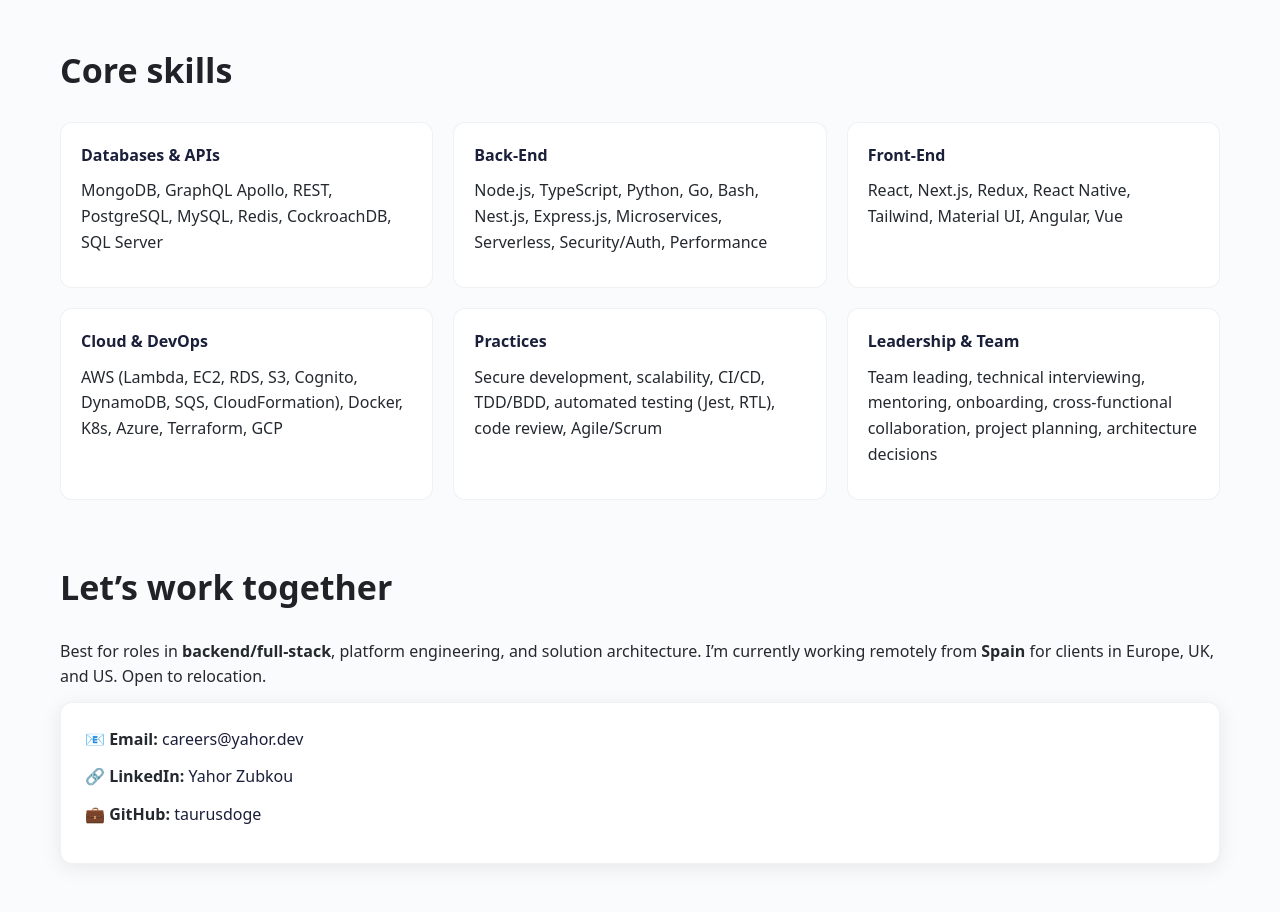
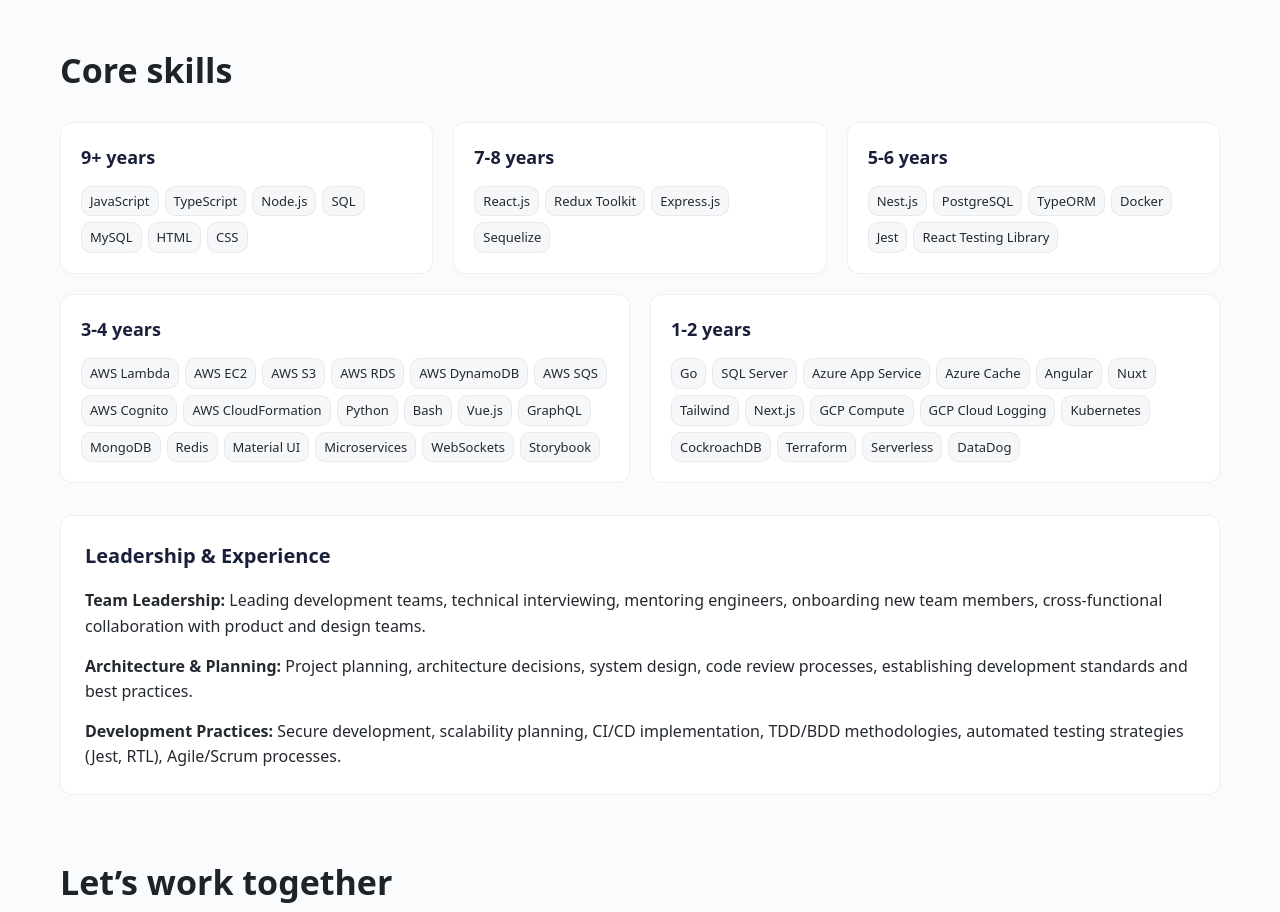
Before and after one commit to taurusdoge/yahor.dev, a plain HTML site: page index.html in a window 1280 px wide. Shown: the part 2820-3732 px from the top of the page. Drawn offline with Linux system fonts and the light colour scheme.

Commit message:
FEATURE: refactor skills section to be skill based.

```diff
--- a/index.html
+++ b/index.html
@@ -304,33 +304,45 @@
 
     <section id="skills" class="skills">
       <h2>Core skills</h2>
-      <div class="skill-columns">
-        <div>
-          <h4>Databases & APIs</h4>
-          <p>MongoDB, GraphQL Apollo, REST, PostgreSQL, MySQL, Redis, CockroachDB, SQL Server</p>
+      <div class="skills-years">
+        <div class="year-block">
+          <h4>9+ years</h4>
+          <div class="tech-list">
+            <span>JavaScript</span><span>TypeScript</span><span>Node.js</span><span>SQL</span><span>MySQL</span><span>HTML</span><span>CSS</span>
+          </div>
         </div>
-        <div>
-          <h4>Back-End</h4>
-          <p>Node.js, TypeScript, Python, Go, Bash, Nest.js, Express.js, Microservices, Serverless, Security/Auth,
-            Performance</p>
+        <div class="year-block">
+          <h4>7-8 years</h4>
+          <div class="tech-list">
+            <span>React.js</span><span>Redux Toolkit</span><span>Express.js</span><span>Sequelize</span>
+          </div>
         </div>
-        <div>
-          <h4>Front-End</h4>
-          <p>React, Next.js, Redux, React Native, Tailwind, Material UI, Angular, Vue</p>
+        <div class="year-block">
+          <h4>5-6 years</h4>
+          <div class="tech-list">
+            <span>Nest.js</span><span>PostgreSQL</span><span>TypeORM</span><span>Docker</span><span>Jest</span><span>React Testing Library</span>
+          </div>
         </div>
-        <div>
-          <h4>Cloud & DevOps</h4>
-          <p>AWS (Lambda, EC2, RDS, S3, Cognito, DynamoDB, SQS, CloudFormation), Docker, K8s, Azure, Terraform, GCP</p>
+        <div class="year-block">
+          <h4>3-4 years</h4>
+          <div class="tech-list">
+            <span>AWS Lambda</span><span>AWS EC2</span><span>AWS S3</span><span>AWS RDS</span><span>AWS DynamoDB</span><span>AWS SQS</span><span>AWS Cognito</span><span>AWS CloudFormation</span><span>Python</span><span>Bash</span><span>Vue.js</span><span>GraphQL</span><span>MongoDB</span><span>Redis</span><span>Material UI</span><span>Microservices</span><span>WebSockets</span><span>Storybook</span>
+          </div>
         </div>
-        <div>
-          <h4>Practices</h4>
-          <p>Secure development, scalability, CI/CD, TDD/BDD, automated testing (Jest, RTL), code review,
-            Agile/Scrum</p>
+        <div class="year-block">
+          <h4>1-2 years</h4>
+          <div class="tech-list">
+            <span>Go</span><span>SQL Server</span><span>Azure App Service</span><span>Azure Cache</span><span>Angular</span><span>Nuxt</span><span>Tailwind</span><span>Next.js</span><span>GCP Compute</span><span>GCP Cloud Logging</span><span>Kubernetes</span><span>CockroachDB</span><span>Terraform</span><span>Serverless</span><span>DataDog</span>
+          </div>
         </div>
-        <div>
-          <h4>Leadership & Team</h4>
-          <p>Team leading, technical interviewing, mentoring, onboarding, cross-functional collaboration, project
-            planning, architecture decisions</p>
+      </div>
+
+      <div class="leadership-section">
+        <h3>Leadership & Experience</h3>
+        <div class="leadership-content">
+          <p><strong>Team Leadership:</strong> Leading development teams, technical interviewing, mentoring engineers, onboarding new team members, cross-functional collaboration with product and design teams.</p>
+          <p><strong>Architecture & Planning:</strong> Project planning, architecture decisions, system design, code review processes, establishing development standards and best practices.</p>
+          <p><strong>Development Practices:</strong> Secure development, scalability planning, CI/CD implementation, TDD/BDD methodologies, automated testing strategies (Jest, RTL), Agile/Scrum processes.</p>
         </div>
       </div>
     </section>
--- a/styles.css
+++ b/styles.css
@@ -453,15 +453,64 @@
   border-radius: 0.75rem;
 }
 
-.skill-columns {
+.skills-years {
   display: grid;
-  grid-template-columns: repeat(2, 1fr);
+  grid-template-columns: 1fr;
   gap: 1.25rem;
+  margin-bottom: 2rem;
+}
+
+@media (min-width: 768px) {
+  .skills-years {
+    grid-template-columns: repeat(6, 1fr);
+    grid-template-rows: auto auto;
+  }
+
+  .year-block:nth-child(1) {
+    grid-column: 1 / 3;
+  }
+
+  .year-block:nth-child(2) {
+    grid-column: 3 / 5;
+  }
+
+  .year-block:nth-child(3) {
+    grid-column: 5 / 7;
+  }
+
+  .year-block:nth-child(4) {
+    grid-column: 1 / 4;
+  }
+
+  .year-block:nth-child(5) {
+    grid-column: 4 / 7;
+  }
 }
 
 @media (min-width: 1024px) {
-  .skill-columns {
-    grid-template-columns: repeat(3, 1fr);
+  .skills-years {
+    grid-template-columns: repeat(6, 1fr);
+    grid-template-rows: auto auto;
+  }
+
+  .year-block:nth-child(1) {
+    grid-column: 1 / 3;
+  }
+
+  .year-block:nth-child(2) {
+    grid-column: 3 / 5;
+  }
+
+  .year-block:nth-child(3) {
+    grid-column: 5 / 7;
+  }
+
+  .year-block:nth-child(4) {
+    grid-column: 1 / 4;
+  }
+
+  .year-block:nth-child(5) {
+    grid-column: 4 / 7;
   }
 
   .btn.secondary {
@@ -469,7 +518,7 @@
   }
 }
 
-.skill-columns div {
+.year-block {
   padding: 1.25rem;
   border: 0.0625rem solid var(--outline);
   border-radius: var(--radius);
@@ -477,15 +526,60 @@
   transition: var(--transition);
 }
 
-.skill-columns div:hover {
+.year-block:hover {
   border-color: var(--accent);
   transform: translateY(-0.125rem);
   box-shadow: var(--shadow);
 }
 
-.skill-columns h4 {
-  margin: 0 0 0.625rem;
+.year-block h4 {
+  margin: 0 0 0.875rem;
   color: var(--accent);
+  font-size: 1.125rem;
+  font-weight: 700;
+}
+
+.tech-list {
+  display: flex;
+  flex-wrap: wrap;
+  gap: 0.375rem;
+}
+
+.tech-list span {
+  font-size: 0.8125rem;
+  padding: 0.25rem 0.5rem;
+  border: 0.0625rem solid var(--outline);
+  border-radius: 0.625rem;
+  background: var(--card);
+  transition: var(--transition);
+}
+
+.tech-list span:hover {
+  border-color: var(--accent);
+  background: var(--bg-tertiary);
+}
+
+.leadership-section {
+  padding: 1.5rem;
+  border: 0.0625rem solid var(--outline);
+  border-radius: var(--radius);
+  background: var(--bg-secondary);
+  margin-top: 1.5rem;
+}
+
+.leadership-section h3 {
+  margin: 0 0 1rem;
+  color: var(--accent);
+  font-size: 1.25rem;
+}
+
+.leadership-content p {
+  margin-bottom: 0.875rem;
+  line-height: 1.6;
+}
+
+.leadership-content p:last-child {
+  margin-bottom: 0;
 }
 
 .edu {
@@ -695,7 +789,7 @@
     gap: 1rem;
   }
 
-  .skill-columns {
+  .skills-years {
     grid-template-columns: 1fr;
     gap: 1rem;
   }
@@ -772,7 +866,8 @@
 
   .card,
   .exp-card,
-  .skill-columns div,
+  .year-block,
+  .leadership-section,
   .contact-info {
     padding: 1rem;
   }
```
